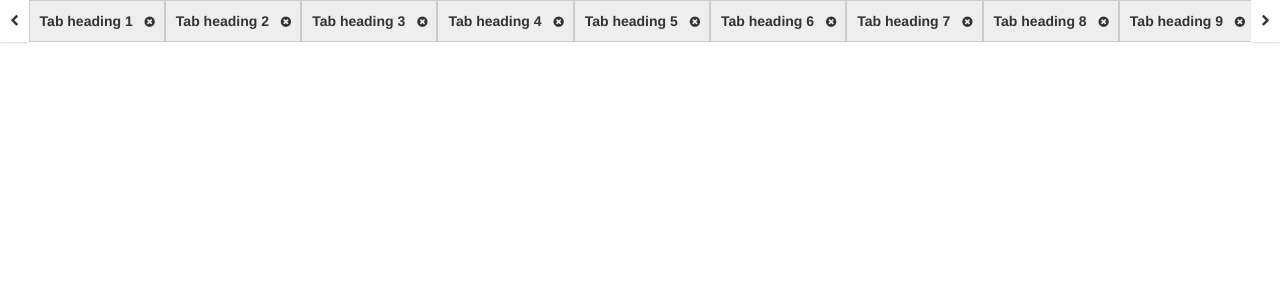
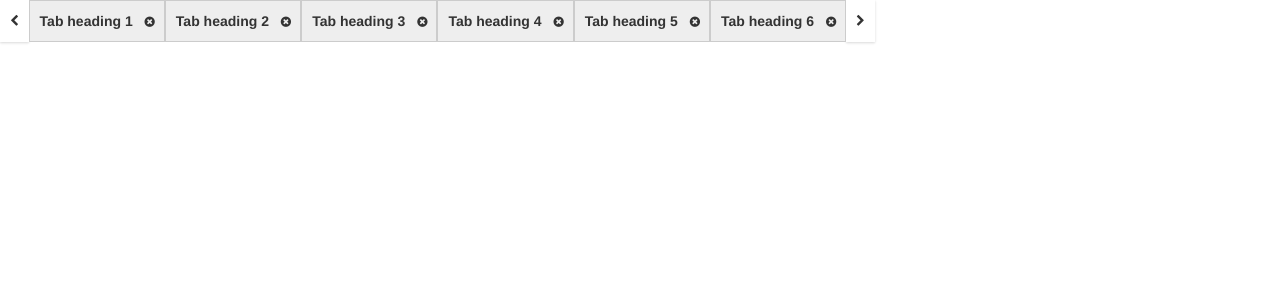
Before and after one commit to srinidevlearn/angular-ivy-scrollable-tab, an Angular app: page / in a window 1280 px wide. Shown: the top 300 px of the page. Built offline with nearby package versions, Linux system fonts and the light colour scheme.

Commit message:
4 files modified, 1 added

```diff
--- /dev/null
+++ b/src/app/scroll-tab/reset.css
@@ -0,0 +1,48 @@
+/* http://meyerweb.com/eric/tools/css/reset/
+   v2.0 | 20110126
+   License: none (public domain)
+*/
+
+html, body, div, span, applet, object, iframe,
+h1, h2, h3, h4, h5, h6, p, blockquote, pre,
+a, abbr, acronym, address, big, cite, code,
+del, dfn, em, img, ins, kbd, q, s, samp,
+small, strike, strong, sub, sup, tt, var,
+b, u, i, center,
+dl, dt, dd, ol, ul, li,
+fieldset, form, label, legend,
+table, caption, tbody, tfoot, thead, tr, th, td,
+article, aside, canvas, details, embed,
+figure, figcaption, footer, header, hgroup,
+menu, nav, output, ruby, section, summary,
+time, mark, audio, video {
+	margin: 0;
+	padding: 0;
+	border: 0;
+	font-size: 100%;
+	font: inherit;
+	vertical-align: baseline;
+}
+/* HTML5 display-role reset for older browsers */
+article, aside, details, figcaption, figure,
+footer, header, hgroup, menu, nav, section {
+	display: block;
+}
+body {
+	line-height: 1;
+}
+ol, ul {
+	list-style: none;
+}
+blockquote, q {
+	quotes: none;
+}
+blockquote:before, blockquote:after,
+q:before, q:after {
+	content: '';
+	content: none;
+}
+table {
+	border-collapse: collapse;
+	border-spacing: 0;
+}
--- a/src/app/scroll-tab/scroll-tab.component.css
+++ b/src/app/scroll-tab/scroll-tab.component.css
@@ -1,3 +1,5 @@
+
+
 .my-tabs {
     position: relative;
     clear: both;
@@ -15,6 +17,14 @@
 .my-tabs:hover{
     overflow-x: auto;
 
+}
+.unselectable {
+    -webkit-touch-callout: none;
+    -webkit-user-select: none;
+    -khtml-user-select: none;
+    -moz-user-select: none;
+    -ms-user-select: none;
+    user-select: none;
 }
 
 .tab {
@@ -107,3 +117,22 @@ z-index: 20;
 text-align:center;
 
 }
+.menu{
+  border:1px solid silver;
+  position: absolute;
+  text-align:left;
+  margin:0!important;
+  width:120px;
+  padding:0px;
+  z-index:99;
+  background: white;
+}
+.menu li:hover{
+  background: #eeeeee;
+  cursor: pointer;
+}
+.menu>li{
+  list-style: none;
+  padding:10px;
+
+}
--- a/src/app/scroll-tab/scroll-tab.component.html
+++ b/src/app/scroll-tab/scroll-tab.component.html
@@ -1,15 +1,30 @@
+<link rel="stylesheet" href="https://stackpath.bootstrapcdn.com/font-awesome/4.7.0/css/font-awesome.min.css"
+	integrity="sha384-wvfXpqpZZVQGK6TAh5PVlGOfQNHSoD2xbE+QkPxCAFlNEevoEH3Sl0sibVcOQVnN" crossorigin="anonymous">
+<link rel="stylesheet" href="https://maxcdn.bootstrapcdn.com/bootstrap/3.3.7/css/bootstrap.min.css"
+	integrity="sha384-BVYiiSIFeK1dGmJRAkycuHAHRg32OmUcww7on3RYdg4Va+PmSTsz/K68vbdEjh4u" crossorigin="anonymous">
+<div>
 	<div class="flex-container">
-  <div (click)="scrollLeft();"><i class="fa fa-chevron-left nav-ic"></i></div>
-  <div class="my-tabs" id="scrollContainer">
+		<div *ngIf="_showScrollActionButton" (click)="scrollLeft();"><i class="fa fa-chevron-left nav-ic"></i></div>
+		<div class="my-tabs unselectable" id="scrollContainer">
 			<ng-container *ngFor="let item of _tabData;let i = index;">
 				<div class="tab">
 					<input name="tab-group-1" id="tab-{{i}}" type="radio"/>
-    <label for="tab-{{i}}">
+					<label for="tab-{{i}}" (contextmenu)="myContextMenu($event);">
       <span>{{item.header}}
         <i class="fa fa-times-circle close-ic" aria-hidden="true" (click)="removeData(i)"></i>
         </span></label>
 				</div>
 			</ng-container>
 		</div>
- <div (click)="scrollRight();"><i class="fa fa-chevron-right nav-ic"></i></div>
+		<div *ngIf="_showScrollActionButton" (click)="scrollRight();"><i class="fa fa-chevron-right nav-ic"></i></div>
 	</div>
+</div>
+<ng-container *ngIf="showContextMenu">
+<ul class="menu" [style.left.px]="xPos" [style.top.px]="yPos"
+>
+
+		<li>Close All</li>
+		<li>Exit</li>
+
+</ul>
+</ng-container>
--- a/src/app/scroll-tab/scroll-tab.component.ts
+++ b/src/app/scroll-tab/scroll-tab.component.ts
@@ -1,12 +1,16 @@
-import { Component, OnInit } from "@angular/core";
+import { Component, OnInit,ViewChild,ViewContainerRef } from "@angular/core";
 
 @Component({
   selector: "app-scroll-tab",
   templateUrl: "./scroll-tab.component.html",
-  styleUrls: ["./scroll-tab.component.css"]
+  styleUrls: ["./scroll-tab.component.css"],
+
 })
 export class ScrollTabComponent implements OnInit {
-  _tabData = Array(15)
+
+  _showScrollActionButton = true;
+  xPos=0;yPos=0;
+  _tabData = Array(6)
     .fill(0)
     .map((itm, i) => {
       return {
@@ -14,29 +18,69 @@ export class ScrollTabComponent implements OnInit {
       };
     });
   private _scrollPos = 50;
+  private _scrollContainer:any;
+  showContextMenu:boolean = false;
 
   constructor() {}
 
-  ngOnInit() {}
+  ngOnInit() {
+    this._scrollContainer = document.getElementById('scrollContainer');
+    // setTimeout(()=>{
 
+    // this._showScrollActionButton = this.checkScrollBar(this._scrollContainer,'horizontal');
+    // },2000)
+
+  }
+
+closeAllContextMenu(){
+  this._tabData =[];
+
+}
+
+exitContextMenu(){
+  this.showContextMenu = false;
+}
+
+myContextMenu(evt){
+  this.showContextMenu = true;
+   this.xPos = evt.clientX;
+   this.yPos = evt.clientY;
+    evt.preventDefault();
+}
   removeData(index: number) {
-    console.log(this._tabData.length);
+    let scrollContainer =
     this._tabData.splice(index, 1);
-    console.log(this._tabData.length);
+    this._showScrollActionButton = this.checkScrollBar(scrollContainer,'horizontal');
+    console.log(this._showScrollActionButton);
   }
 
   scrollRight() {
-    let d = (document.getElementById("scrollContainer").scrollLeft += Math.abs(
-      this._scrollPos
-    ));
+    // (document.getElementById("scrollContainer").scrollLeft += Math.abs(
+    //   this._scrollPos
+    // ));
 
-    console.log(d);
+    this._scrollContainer.scrollLeft += Math.abs(this._scrollPos);
+
   }
 
   scrollLeft() {
-    let d = (document.getElementById("scrollContainer").scrollLeft += -Math.abs(
-      this._scrollPos
-    ));
-    console.log(d);
+   this._scrollContainer.scrollLeft += -Math.abs(this._scrollPos);
+
   }
+
+  checkScrollBar(element, dir) {
+
+
+                dir = (dir === 'vertical') ?
+                            'scrollTop' : 'scrollLeft';
+
+                var res = !! element[dir];
+
+                if (!res) {
+                    element[dir] = 1;
+                    res = !!element[dir];
+                    element[dir] = 0;
+                }
+                return res;
+            }
 }
--- a/src/index.html
+++ b/src/index.html
@@ -1,4 +1,2 @@
-<link rel="stylesheet" href="https://stackpath.bootstrapcdn.com/font-awesome/4.7.0/css/font-awesome.min.css" integrity="sha384-wvfXpqpZZVQGK6TAh5PVlGOfQNHSoD2xbE+QkPxCAFlNEevoEH3Sl0sibVcOQVnN" crossorigin="anonymous">
-<link rel="stylesheet" href="https://maxcdn.bootstrapcdn.com/bootstrap/3.3.7/css/bootstrap.min.css" integrity="sha384-BVYiiSIFeK1dGmJRAkycuHAHRg32OmUcww7on3RYdg4Va+PmSTsz/K68vbdEjh4u" crossorigin="anonymous">
 
 <my-app>loading</my-app>
```
Lines whose indentation alone changed are shown as unchanged.
